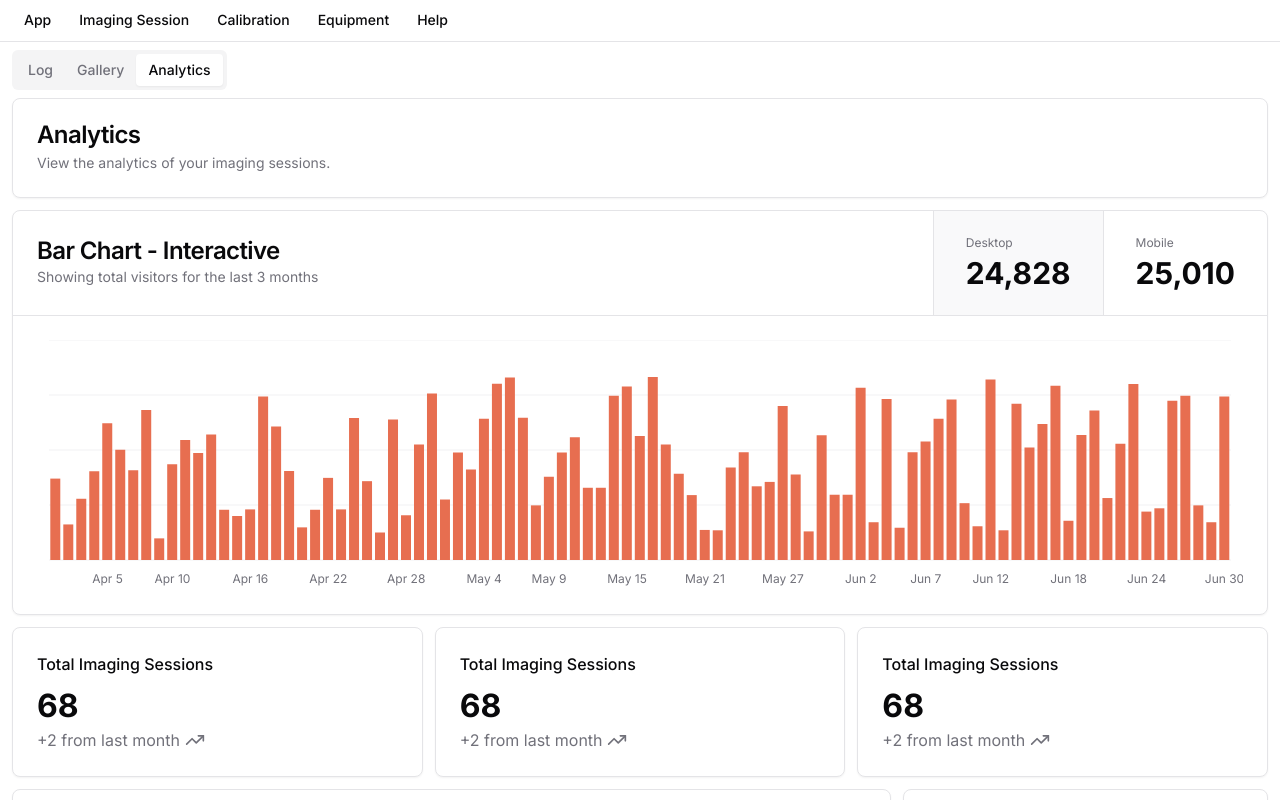
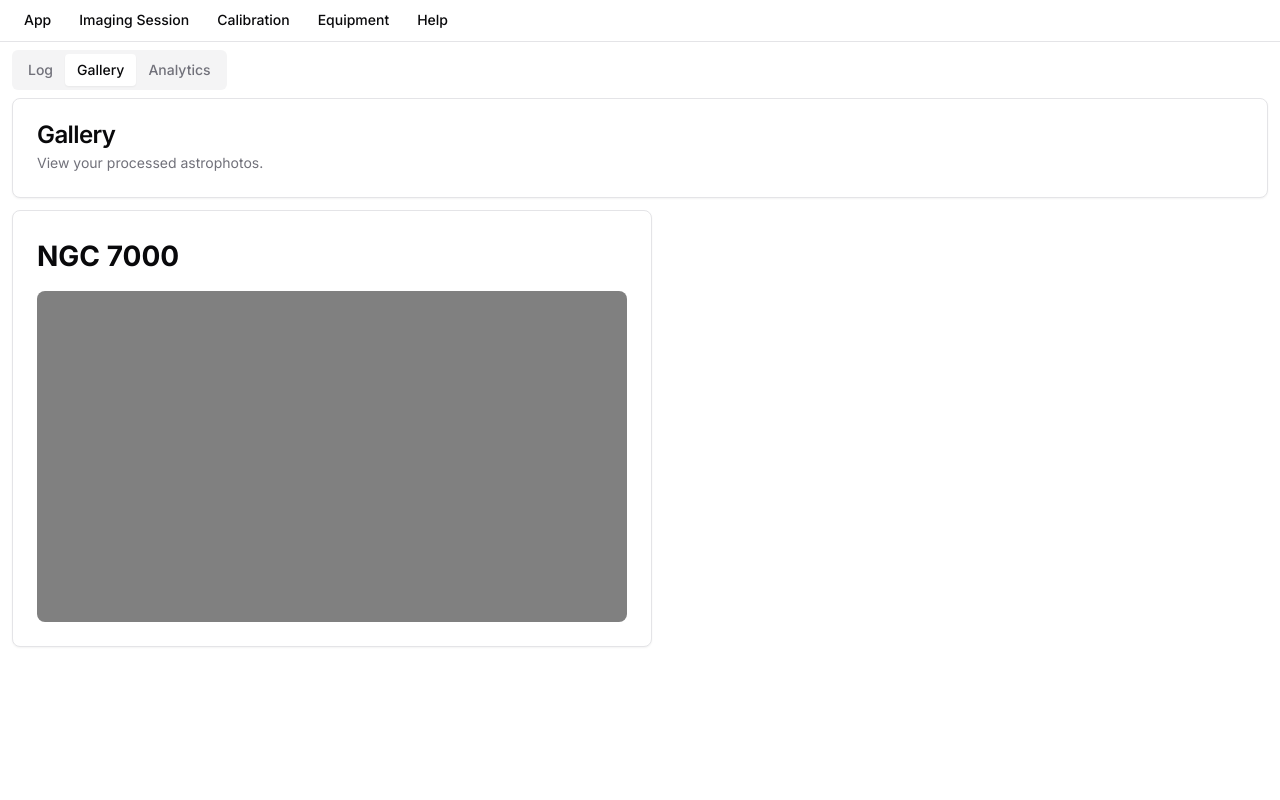
Before and after one commit to astrolog-app/astrolog, a Next.js app: page / in a window 1280 px wide. Built offline with nearby package versions, Linux system fonts and the light colour scheme.

Commit message:
feat: added ImageView

```diff
--- a/src/app/calibration/calibration.module.scss
+++ b/src/app/gallery/gallery.module.scss
@@ -1,3 +1,7 @@
 .card {
   margin-bottom: var(--padding);
 }
+
+.imageView {
+  width: 40rem;
+}
--- a/src/app/calibration/calibration.tsx
+++ b/src/app/gallery/gallery.tsx
@@ -1,27 +1,25 @@
 import {
   Card,
-  CardContent,
   CardDescription,
   CardHeader,
   CardTitle,
 } from '@/components/ui/card';
 import { Tab } from '@/components/ui/custom/tab';
-import styles from './calibration.module.scss';
+import styles from './gallery.module.scss';
+import ImageView from '@/components/imageView';
 
-export default function Calibration() {
+export default function Gallery() {
   return (
     <Tab>
       <Card className={styles.card}>
         <CardHeader>
-          <CardTitle>Calibration</CardTitle>
+          <CardTitle>Gallery</CardTitle>
           <CardDescription>
-            Manage the calibration frames for your astrophotos.
+            View your processed astrophotos.
           </CardDescription>
         </CardHeader>
-        <CardContent>
-          <p>Card Content</p>
-        </CardContent>
       </Card>
+      <ImageView className={styles.imageView} />
     </Tab>
   );
 }
--- a/src/app/page.tsx
+++ b/src/app/page.tsx
@@ -2,21 +2,21 @@ import styles from './page.module.scss';
 import { Tabs, TabsContent, TabsList, TabsTrigger } from '@/components/ui/tabs';
 import { Analytics } from './analytics/analytics';
 import Log from './log/log';
-import Calibration from './calibration/calibration';
+import Gallery from './gallery/gallery';
 
 export default function Home() {
   return (
-    <Tabs defaultValue="analytics" className={styles.tabs}>
+    <Tabs defaultValue="gallery" className={styles.tabs}>
       <TabsList className={styles.tabList}>
         <TabsTrigger value="log">Log</TabsTrigger>
-        <TabsTrigger value="calibration">Gallery</TabsTrigger>
+        <TabsTrigger value="gallery">Gallery</TabsTrigger>
         <TabsTrigger value="analytics">Analytics</TabsTrigger>
       </TabsList>
       <TabsContent value="log" className={styles.tabsContent}>
         <Log />
       </TabsContent>
-      <TabsContent value="calibration">
-        <Calibration />
+      <TabsContent value="gallery">
+        <Gallery />
       </TabsContent>
       <TabsContent value="analytics">
         <Analytics />
--- /dev/null
+++ b/src/components/imageView.module.scss
@@ -0,0 +1,13 @@
+.title {
+    font-size: 1.75rem;
+    font-weight: 700;
+    margin-bottom: 0.5rem;
+}
+
+.image {
+    cursor: pointer;
+    background-color: gray;
+    width: 100%;
+    aspect-ratio: 16/9;
+    border-radius: var(--radius);
+}
--- /dev/null
+++ b/src/components/imageView.tsx
@@ -0,0 +1,15 @@
+import styles from './imageView.module.scss';
+import { Card, CardHeader } from './ui/card';
+
+export default function ImageView({ className }: { className?: string }) {
+    return (
+        <Card className={className}>
+            <CardHeader>
+                <div className={styles.title}>
+                    NGC 7000
+                </div>
+                <div className={styles.image} />
+            </CardHeader>
+        </Card>
+    );
+}
```
